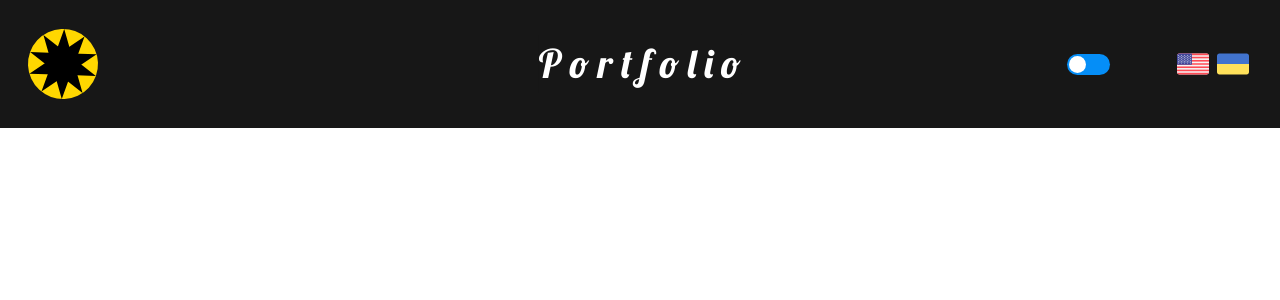
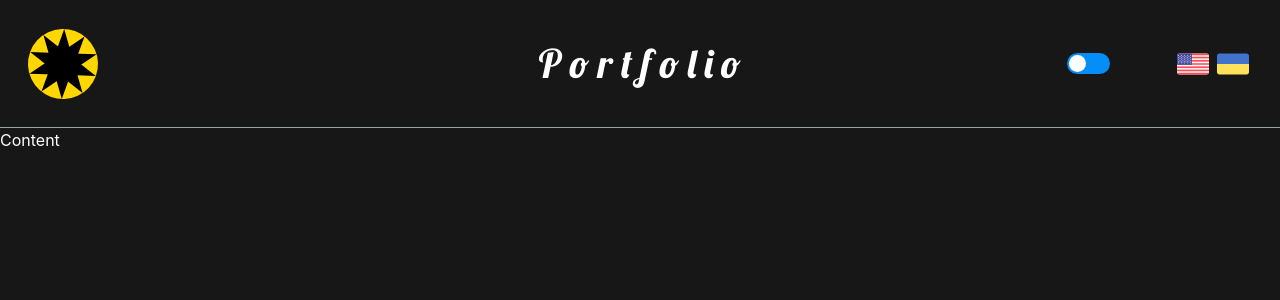
Before and after one commit to artemigla/portfolio, a React (Create React App) app: page / in a window 1280 px wide. Shown: the top 300 px of the page. Built offline with nearby package versions, Linux system fonts and the light colour scheme.

Commit message:
feat: Add component Content.tsx

```diff
--- a/src/App.tsx
+++ b/src/App.tsx
@@ -1,9 +1,11 @@
+import { Content } from './components/content/Content';
 import { Header } from './components/header/Header';
 
 export const App = () => {
   return (
    <>
     <Header />
+    <Content />
    </>
   );
 }
--- /dev/null
+++ b/src/components/content/Content.tsx
@@ -0,0 +1,14 @@
+import { useContext } from 'react'
+import { ThemeContext } from '../../context/ThemeContext'
+import style from './style.module.css';
+
+export const Content = () => {
+
+    const {darkTheme} = useContext(ThemeContext);
+
+  return (
+    <main className={`${style.container} ${darkTheme ? "light-theme" : "dark-theme"}`}>
+        Content
+    </main>
+  )
+}
--- /dev/null
+++ b/src/components/content/style.module.css
@@ -0,0 +1,3 @@
+.container {
+    @apply w-full h-[700px]
+}
--- a/src/components/header/Header.tsx
+++ b/src/components/header/Header.tsx
@@ -4,6 +4,7 @@ import { ThemeContext } from '../../context/ThemeContext';
 import { ThemeToggle } from '../themeToggle/ThemeToggle';
 import usa from '../../assets/usa.svg';
 import ukraine from '../../assets/ukraine.svg';
+
 export const Header = () => {
 
   const { darkTheme } = useContext(ThemeContext);
@@ -14,7 +15,7 @@ export const Header = () => {
         <svg className={style.logosvg} width="70" height="70" viewBox="0 0 100 100" fill="none" xmlns="http://www.w3.org/2000/svg">
           <g>
             <circle id='text' cx="50" cy="50" r="50" fill="gold" />
-            <text fill={`${darkTheme ? "light-theme" : "dark-theme"}`}>
+            <text fill={`${darkTheme ? "#000" : "#FFF"}`}>
               <textPath href='#text' className={style.logotext}>Front - end Developer</textPath>
             </text>
           </g>
--- a/src/components/header/style.module.css
+++ b/src/components/header/style.module.css
@@ -1,5 +1,5 @@
 .container {
-    @apply grid grid-cols-3 h-32 w-full
+    @apply grid grid-cols-3 h-32 w-full border-b-[1px] border-gray-400
 }
 
 .leftblock {
@@ -11,7 +11,7 @@
 }
 
 .logotext {
-    @apply text-[28px] font-bold dark:text-white
+    @apply font-bold text-[28px] text-white
 }
 
 .centerblock {
```
